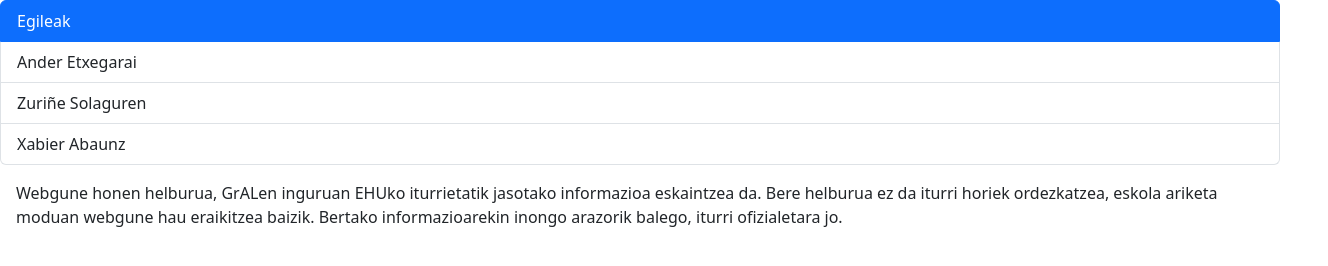
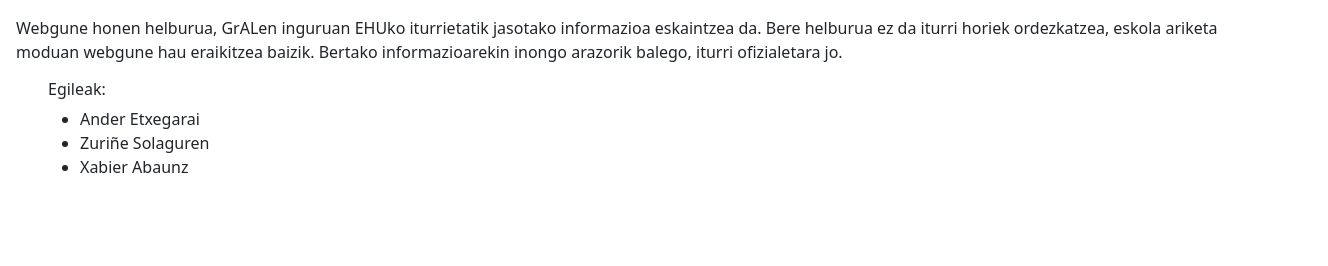
Before and after one commit to XabiAbaunz/PKE_Proiektua, a plain HTML site: page html/about_us.html in a window 1280 px wide. Shown: the whole page, 1328 px wide, since content can reach past the window. Drawn offline with nearby package versions, Linux system fonts and the light colour scheme.

Commit message:
Aldaketak

```diff
--- a/html/about_us.html
+++ b/html/about_us.html
@@ -7,19 +7,19 @@
     <link href="https://cdn.jsdelivr.net/npm/bootstrap@5.3.3/dist/css/bootstrap.min.css" rel="stylesheet" integrity="sha384-QWTKZyjpPEjISv5WaRU9OFeRpok6YctnYmDr5pNlyT2bRjXh0JMhjY6hW+ALEwIH" crossorigin="anonymous">
 </head>
 <body>
-    <div id ="egileak" class="col-12">
-        <ul class="list-group">
-            <li class="list-group-item active">Egileak</li>
-            <li class="list-group-item">Ander Etxegarai</li>
-            <li class="list-group-item">Zuriñe Solaguren</li>
-            <li class="list-group-item">Xabier Abaunz</li>
-        </ul>
-    </div>
     <div id="testua" class="m-3">
         <p>
             Webgune honen helburua, GrALen inguruan EHUko iturrietatik jasotako informazioa eskaintzea da. Bere helburua ez da iturri horiek ordezkatzea, eskola ariketa moduan webgune hau eraikitzea baizik. Bertako informazioarekin inongo arazorik balego,
              iturri ofizialetara jo.
         </p>
     </div>
+    <div id ="egileak" class="col-12 ms-5">
+        <h6>Egileak:</h6>
+        <ul>
+            <li>Ander Etxegarai</li>
+            <li>Zuriñe Solaguren</li>
+            <li>Xabier Abaunz</li>
+        </ul>
+    </div>
 </body>
 </html>
```
Also changed, not shown: html/araudi_orokorra.html (+3 -3 lines).
